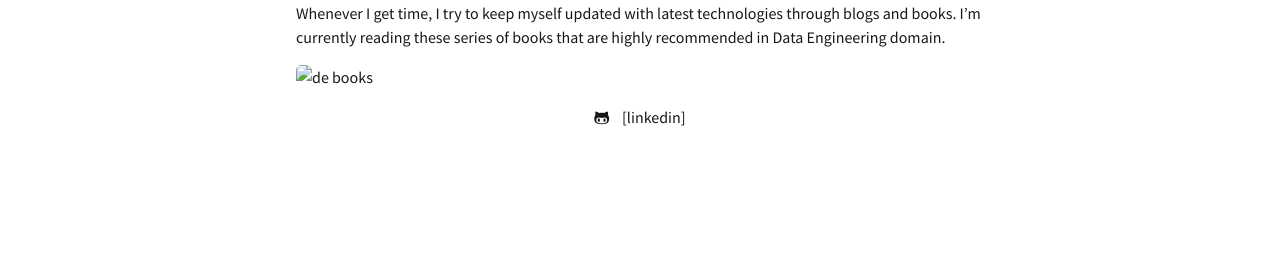
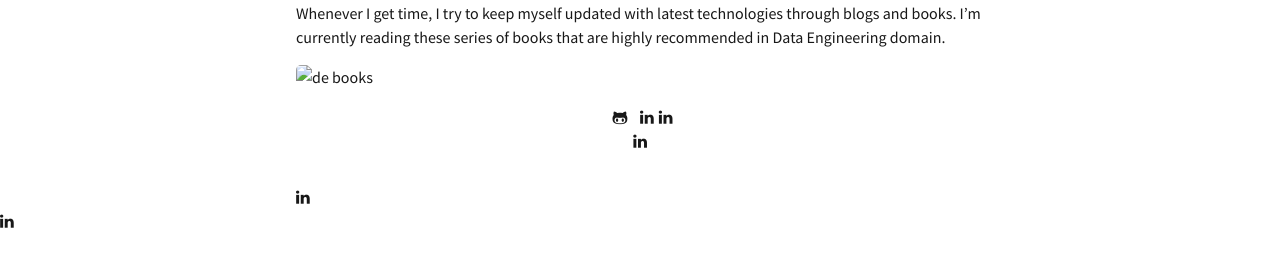
Before and after one commit to hssharadga/hssharadga.github.io, a Jekyll site: the page built from about.md, in a window 1280 px wide. Shown: the part 453-720 px from the top of the page. Built offline with Jekyll 4.4.1, drawn with Linux system fonts in a browser that asks for light colours.

Commit message:
Update default.html

```diff
--- a/_layouts/default.html
+++ b/_layouts/default.html
@@ -22,7 +22,7 @@
       <footer class="footer">
         <div class="ftr-links">
           <a href="https://github.com/hssharadga"><i class="fa fa-github-alt"></i></a>
-          <a href="https://www.linkedin.com/in/hussein-sharadga/">[linkedin]</a>
+          <a href="https://www.linkedin.com/in/hussein-sharadga/"> <i class="fa fa-linkedin"></a>
         </div>
       </footer>
     </div>
```
